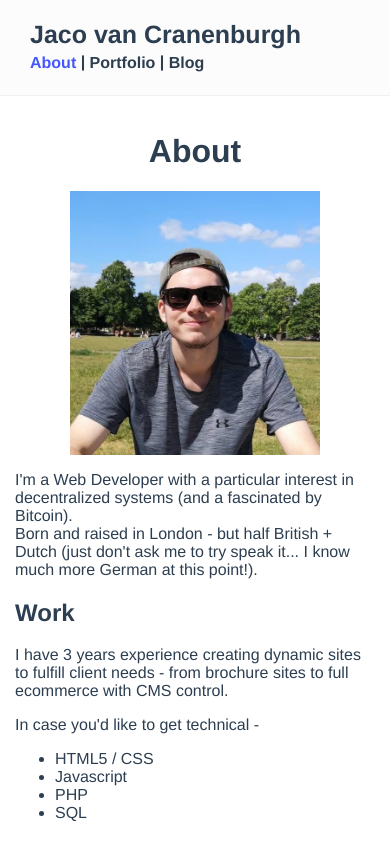
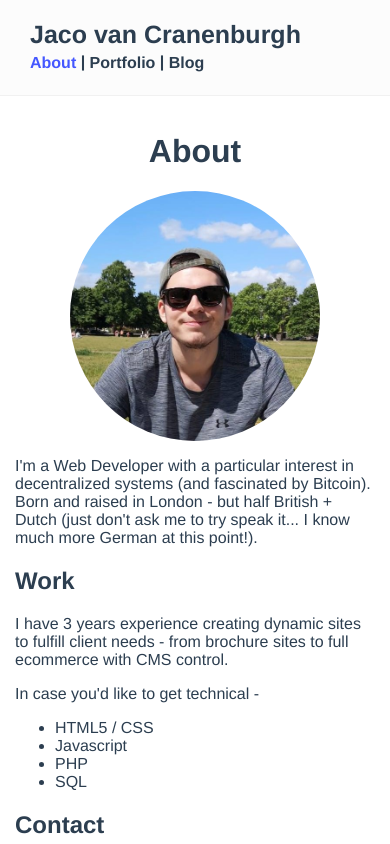
Before and after one commit to jacovanc/portfolio-site, a Vue app: page / in a window 390 px wide. Shown: the top 844 px of the page. Built offline with nearby package versions, Linux system fonts and the light colour scheme.

Commit message:
Changes to public path (relative links)

```diff
--- a/src/router/index.js
+++ b/src/router/index.js
@@ -1,4 +1,4 @@
-import { createRouter, createWebHistory } from "vue-router";
+import { createRouter, createWebHashHistory } from "vue-router";
 // import Home from "../views/Home.vue";
 import About from "../views/About.vue";
 import Portfolio from "../views/Portfolio.vue";
@@ -28,7 +28,8 @@ const routes = [
 ];
 
 const router = createRouter({
-	history: createWebHistory(process.env.BASE_URL),
+	// history: createWebHistory(process.env.BASE_URL),
+	history: createWebHashHistory(),
 	routes
 });
 
--- a/src/views/About.vue
+++ b/src/views/About.vue
@@ -1,9 +1,11 @@
 <template>
 	<div class="inner-wrapper about">
 		<h1>About</h1>
-		<img class="profile-img" :src="`${publicPath}me.jpg`" alt="This is a picture of me - please don't spend too much time looking at it.">
+		<div class="profile-img-container">
+			<img class="profile-img" :src="`${publicPath}me.jpg`" alt="This is a picture of me - please don't spend too much time looking at it.">
+		</div>
 		<p>
-			I'm a Web Developer with a particular interest in decentralized systems (and a fascinated by Bitcoin). <br/>
+			I'm a Web Developer with a particular interest in decentralized systems (and fascinated by Bitcoin). <br/>
 			Born and raised in London - but half British + Dutch (just don't ask me to try speak it... I know much more German at this point!).
 		</p>
 		<h2>Work</h2>
@@ -46,22 +48,23 @@ export default {
 </script>
 
 <style scoped>
+	.about .profile-img-container {
+		width: 250px;
+		height: 250px;
+		overflow: hidden;
+		margin-left: 15px;
+		border-radius: 50%;
+		float: right;
+	}
 	.about .profile-img {
-		float: right;
-		width: 250px;
-		margin-left: 15px;
+		width: 100%;
 	}
 	@media screen and (max-width: 500px) {
-		.about .profile-img {
+		.about .profile-img-container {
 			float: none;
 			width: 250px;
 			margin: 0 auto;
 			display: block;
 		}
 	}
-	@media screen and (max-width: 380px) {
-		.about .profile-img {
-			width: 100%;
-		}
-	}
 </style>
--- /dev/null
+++ b/vue.config.js
@@ -0,0 +1,3 @@
+module.exports = {
+    publicPath: './'
+};
```
